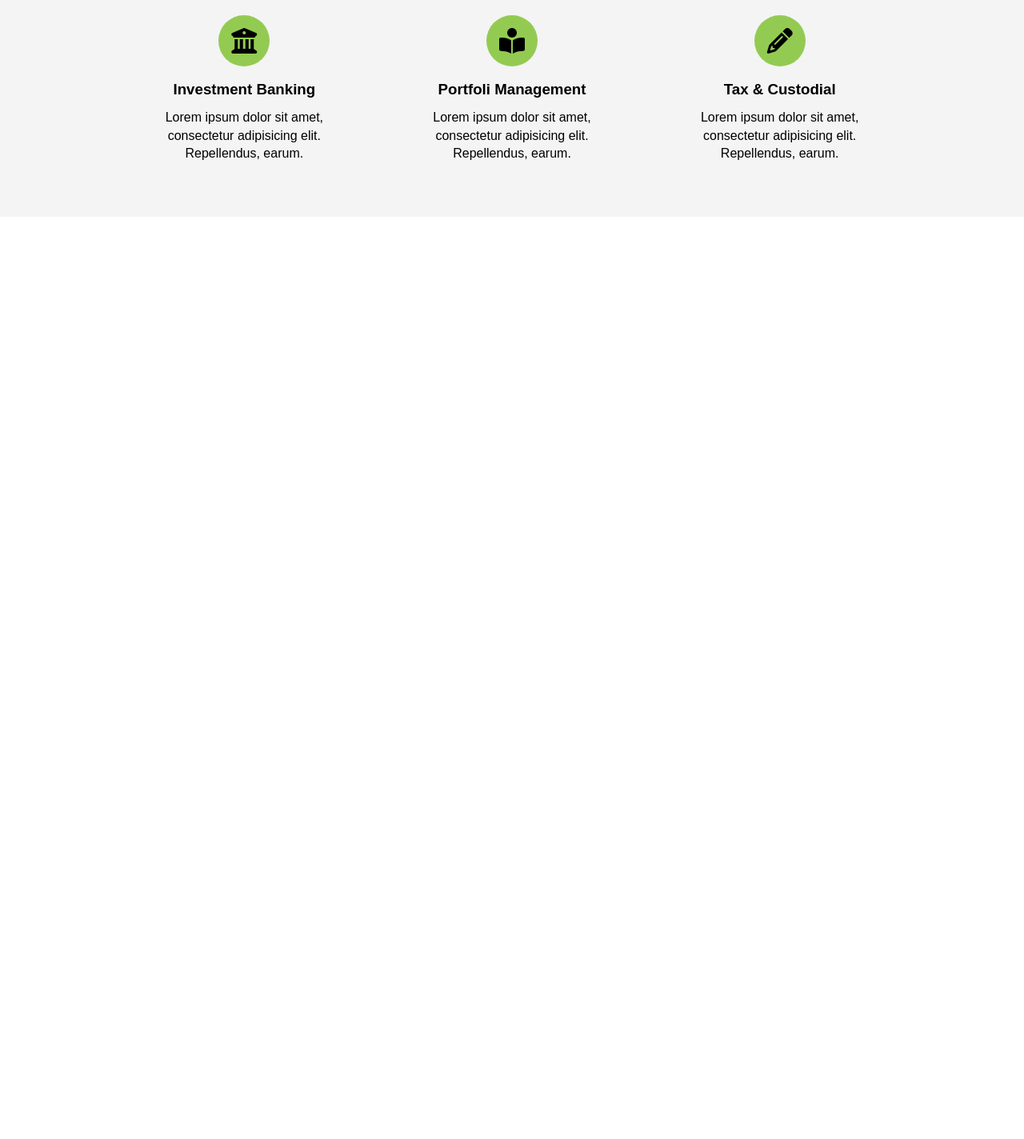
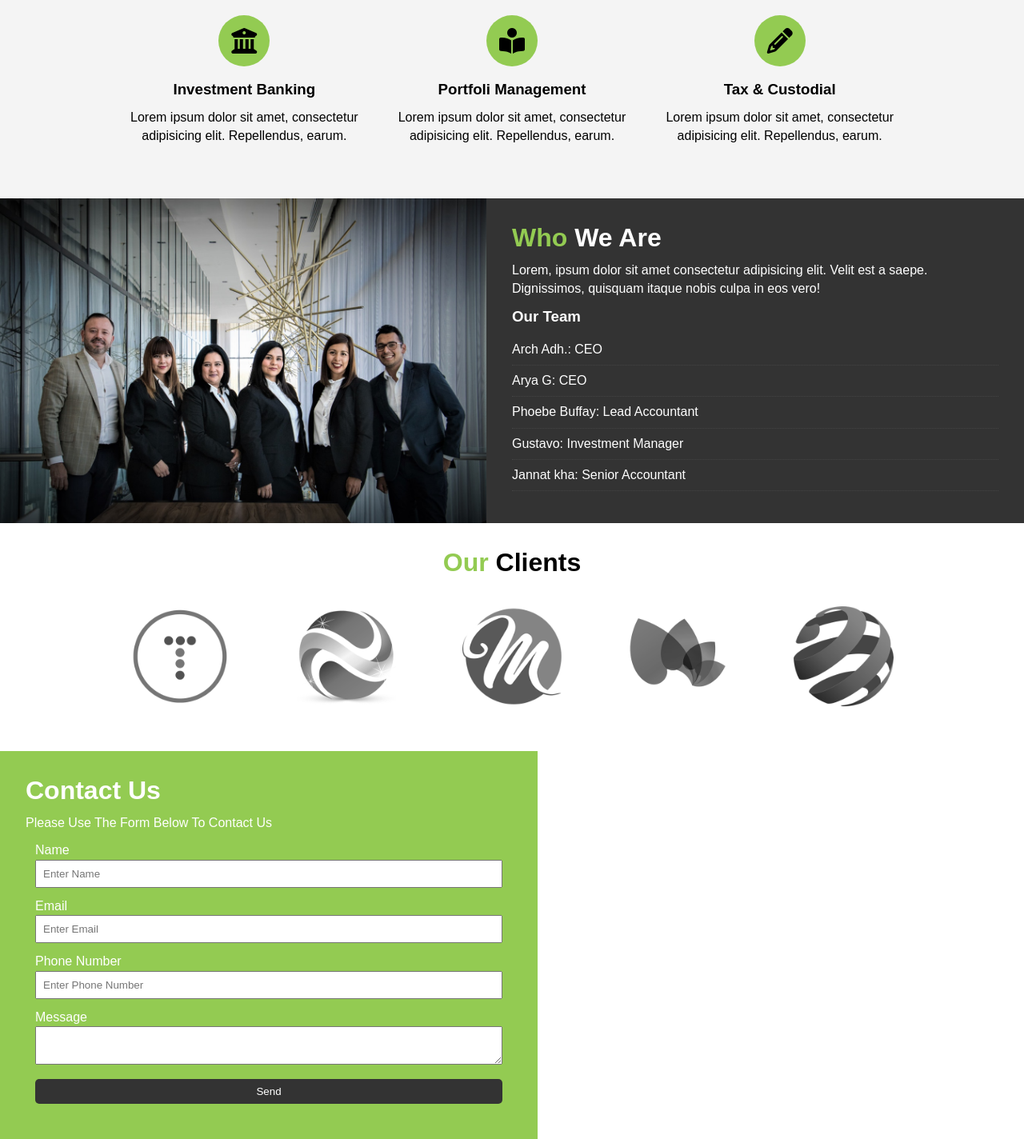
Before and after one commit to ArchitAdh/HTML-CSS-Full-Course-Projects, a plain HTML site: page Investment Firm website/index.html in a window 1280 px wide. Shown: the part 950-2374 px from the top of the page at 80% size. Before the commit the page ends 1221 px from the top, so only its background shows below. Drawn offline with Linux system fonts and the light colour scheme; a web font is replaced by a local one.

Commit message:
contact added

```diff
--- a/Investment Firm website/css/style.css
+++ b/Investment Firm website/css/style.css
@@ -20,7 +20,7 @@ a {
 }
 
 p {
-  margin: 0.7rem;
+  margin: 0.7rem 0;
 }
 
 /* Utilites */
@@ -37,6 +37,16 @@ p {
   background: #f4f4f4;
 }
 
+.bg-dark {
+  background: #333;
+  color: #fff;
+}
+
+.bg-primary {
+  background: var(--primary-color);
+  color: #fff;
+}
+
 .py-1 {
   padding: 1.5rem 0;
 }
@@ -45,6 +55,16 @@ p {
 }
 .py-3 {
   padding: 3rem 0;
+}
+
+.p-1 {
+  padding: 1.5rem;
+}
+.p-2 {
+  padding: 2rem;
+}
+.p-3 {
+  padding: 3rem;
 }
 
 .l-heading {
@@ -66,8 +86,10 @@ p {
 
 .btn {
   color: white;
+  display: block;
   background-color: var(--primary-color);
   padding: 0.5rem 2rem;
+  margin: 0.75rem 0;
   border: none;
   /* if we add this class to button  */
   border-radius: 5px;
@@ -87,6 +109,16 @@ p {
   margin: auto;
   padding: 0 2rem;
   overflow: hidden;
+}
+
+.list {
+  margin: 0.5rem 0;
+  list-style-type: none;
+}
+
+.list li {
+  padding: 0.5rem 0;
+  border-bottom: #444 dotted 1px;
 }
 
 /* navbar */
@@ -166,3 +198,52 @@ p {
   border-radius: 50%;
   margin-bottom: 1rem;
 }
+
+/* Who we are */
+#who {
+  display: flex;
+}
+
+#who div {
+  flex: 1;
+}
+
+.who-img {
+  background: url("../img/people.jpg") no-repeat center center/cover;
+}
+
+/* clients */
+
+#clients .items {
+  display: flex;
+}
+#clients .items img {
+  width: 60%;
+  display: block;
+  margin: auto;
+}
+
+/* Contact */
+
+#contact {
+  display: flex;
+}
+
+#contact .contact-form,
+#contact .map {
+  flex: 1;
+}
+
+#contact .contact-form .form-group {
+  margin: 0.75rem;
+}
+
+#contact .contact-form label {
+  display: block;
+}
+
+#contact .contact-form input,
+#contact .contact-form textarea {
+  width: 100%;
+  padding: 0.5rem;
+}
--- a/Investment Firm website/index.html
+++ b/Investment Firm website/index.html
@@ -94,5 +94,83 @@
         </div>
       </div>
     </section>
+    <!-- Section: Who We are -->
+    <section id="who">
+      <div class="who-img"></div>
+      <div class="who-text p-2 bg-dark">
+        <h2 class="m-heading"><span class="text-primary">Who </span>We Are</h2>
+        <p>
+          Lorem, ipsum dolor sit amet consectetur adipisicing elit. Velit est a
+          saepe. Dignissimos, quisquam itaque nobis culpa in eos vero!
+        </p>
+        <h3>Our Team</h3>
+        <ul class="list">
+          <li>Arch Adh.: CEO</li>
+          <li>Arya G: CEO</li>
+          <li>Phoebe Buffay: Lead Accountant</li>
+          <li>Gustavo: Investment Manager</li>
+          <li>Jannat kha: Senior Accountant</li>
+        </ul>
+      </div>
+    </section>
+    <!-- Section: Our Clients -->
+    <section id="clients" class="py-2">
+      <div class="container">
+        <h2 class="m-heading text-center">
+          <span class="text-primary">Our </span>Clients
+        </h2>
+        <div class="items py-1">
+          <div><img src="./img/logos/logo1.png" alt="Client" /></div>
+          <div><img src="./img/logos/logo2.png" alt="Client" /></div>
+          <div><img src="./img/logos/logo3.png" alt="Client" /></div>
+          <div><img src="./img/logos/logo4.png" alt="Client" /></div>
+          <div><img src="./img/logos/logo5.png" alt="Client" /></div>
+        </div>
+      </div>
+    </section>
+    <!-- Section: Contact -->
+    <section id="contact">
+      <div class="contact-form bg-primary p-2">
+        <h2 class="m-heading">Contact Us</h2>
+        <p>Please Use The Form Below To Contact Us</p>
+        <div class="form-group">
+          <label for="name">Name</label>
+          <input type="text" name="name" id="name" placeholder="Enter Name" />
+        </div>
+        <div class="form-group">
+          <label for="email">Email</label>
+          <input
+            type="text"
+            name="email"
+            id="email"
+            placeholder="Enter Email"
+          />
+        </div>
+        <div class="form-group">
+          <label for="Number">Phone Number</label>
+          <input
+            type="number"
+            name="Number"
+            id="Number"
+            placeholder="Enter Phone Number "
+          />
+        </div>
+        <div class="form-group">
+          <label for="Message">Message</label>
+          <textarea name="message" id="Message" placeholder="Enter Message">
+          </textarea>
+          <input type="submit" value="Send" class="btn btn-dark" />
+        </div>
+      </div>
+      <div class="map"></div>
+    </section>
+    <!-- <script src="js/main.js"></script>
+    <script
+      async
+      defer
+      src="https://maps.googleapis.com/maps/api/js?key=AIzaSyCG0Bo4sHL5Xdastl6Kyir_yc8F0JNujNY&callback=initMap"
+    ></script> -->
   </body>
 </html>
+
+<!-- AIzaSyCG0Bo4sHL5Xdastl6Kyir_yc8F0JNujNY -->
```
